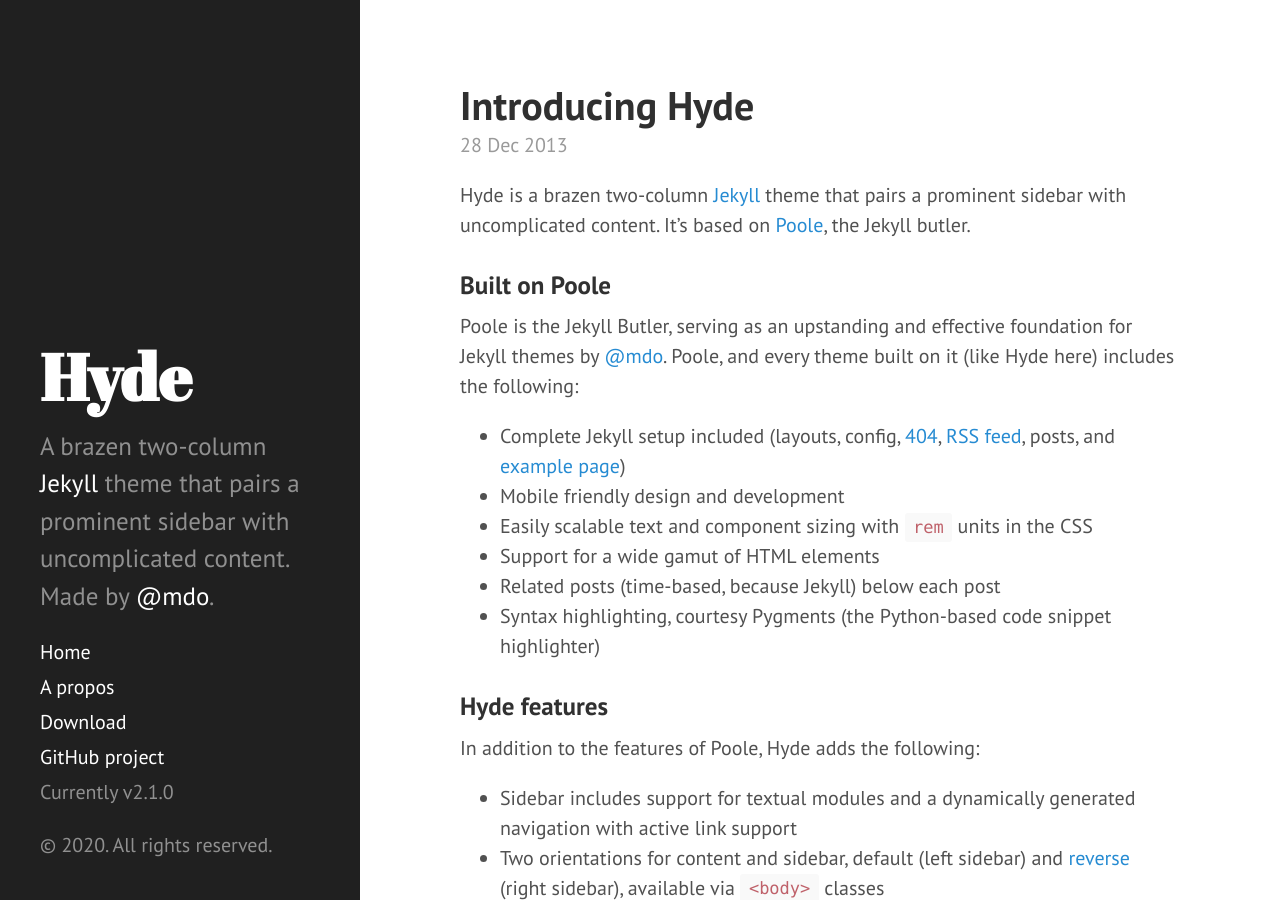
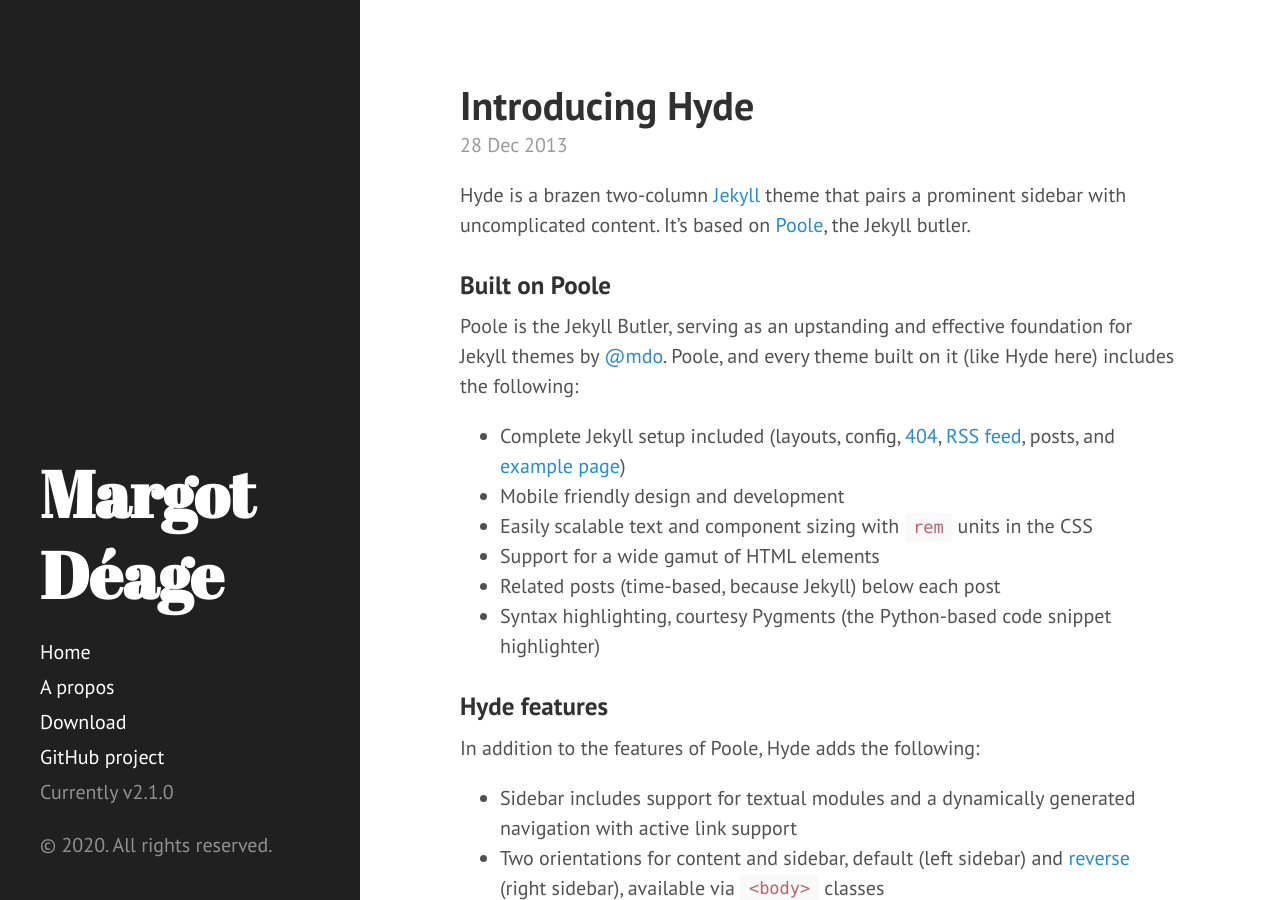
Before and after one commit to margotdeage/margotdeage.github.io, a Jekyll site: the page built from index.html, in a window 1280 px wide and 900 px high. Built offline with Jekyll 4.4.1, drawn with Linux system fonts in a browser that asks for light colours; Markdown is read by kramdown in place of the engine named in the settings; the list of posts is cut into pages by our own code.

Commit message:
Update _config.yml

```diff
--- a/_config.yml
+++ b/_config.yml
@@ -7,9 +7,8 @@
 
 
 # Setup
-title:            Hyde
-tagline:          'A Jekyll theme'
-description:      'A brazen two-column <a href="http://jekyllrb.com" target="_blank">Jekyll</a> theme that pairs a prominent sidebar with uncomplicated content. Made by <a href="https://twitter.com/mdo" target="_blank">@mdo</a>.'
+title:            Margot Déage
+tagline:          'Docteure en sociologie'
 url:              http://hyde.getpoole.com
 baseurl:          /
 
```
